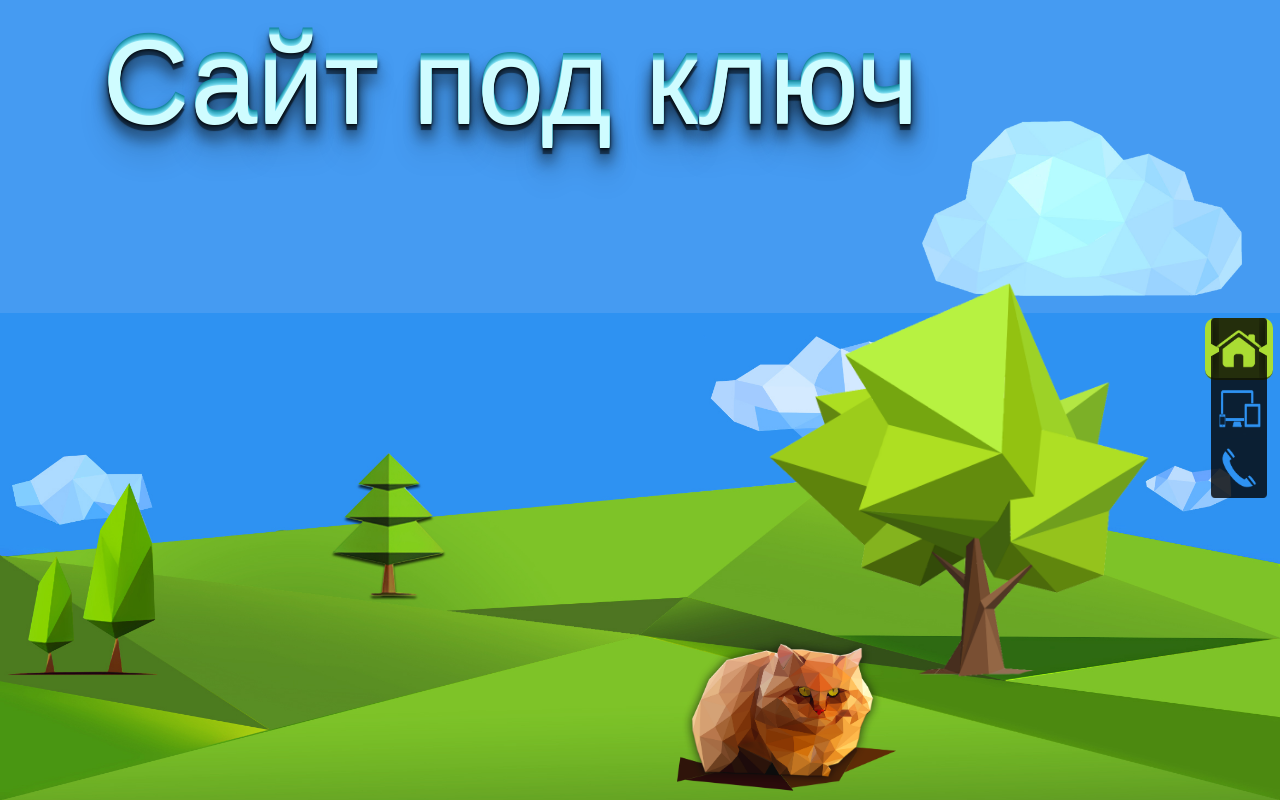
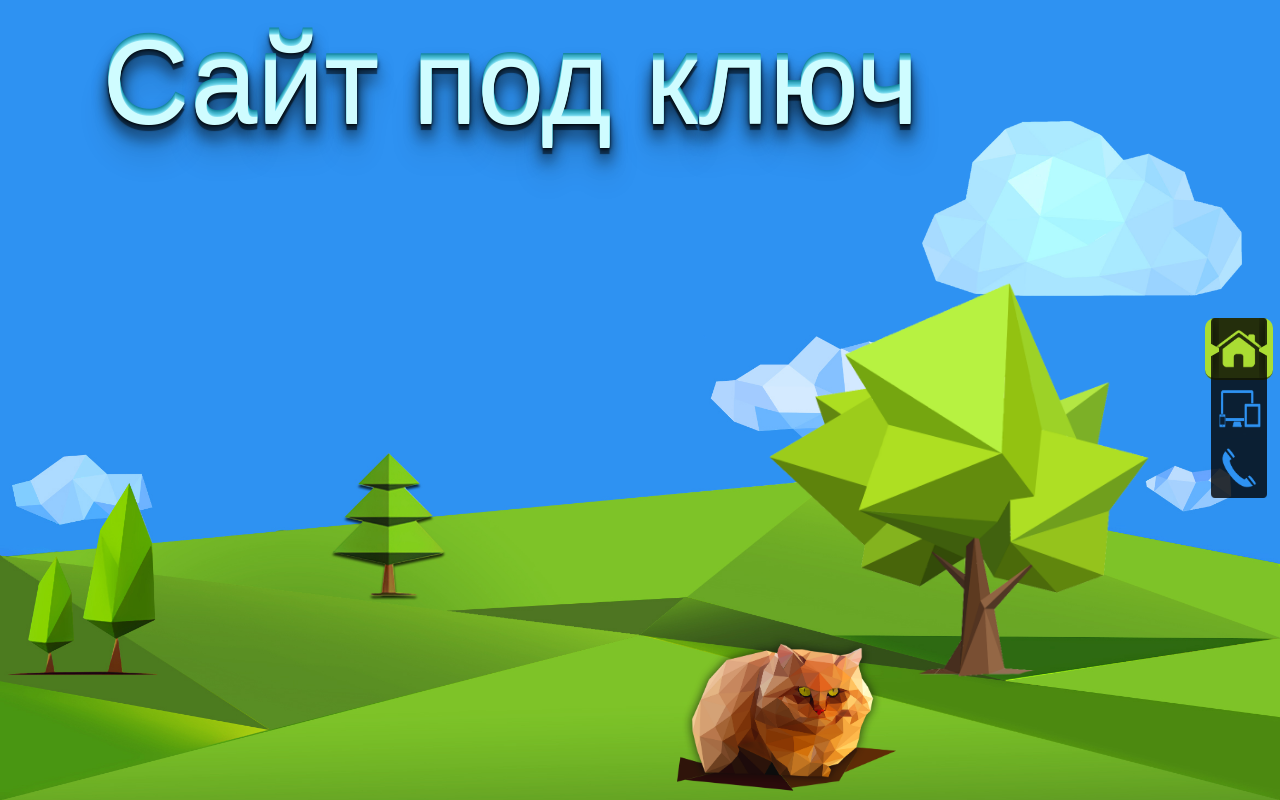
Before and after one commit to andronpl93/platonow, a Django app: page / in a window 1280 px wide. Run offline with Django 3.2, Linux system fonts and the light colour scheme; some libraries are stand-ins or nearby versions.

Commit message:
заебали уже эти картинки5

```diff
--- a/cube/static/css/polygon.css
+++ b/cube/static/css/polygon.css
@@ -1,7 +1,7 @@
 #wrapPol{
     width:100%;
     height:100%;
-    background: #459BF2 url("../img/polygon/grass.jpg");
+    background: #2E92F2 url("../img/polygon/grass.jpg");
     background-repeat: no-repeat;
     background-position:  right bottom;
     background-size: contain;
```
Also changed, not shown: cube/static/img/polygon/cat.png, cube/static/img/polygon/grass.png.
